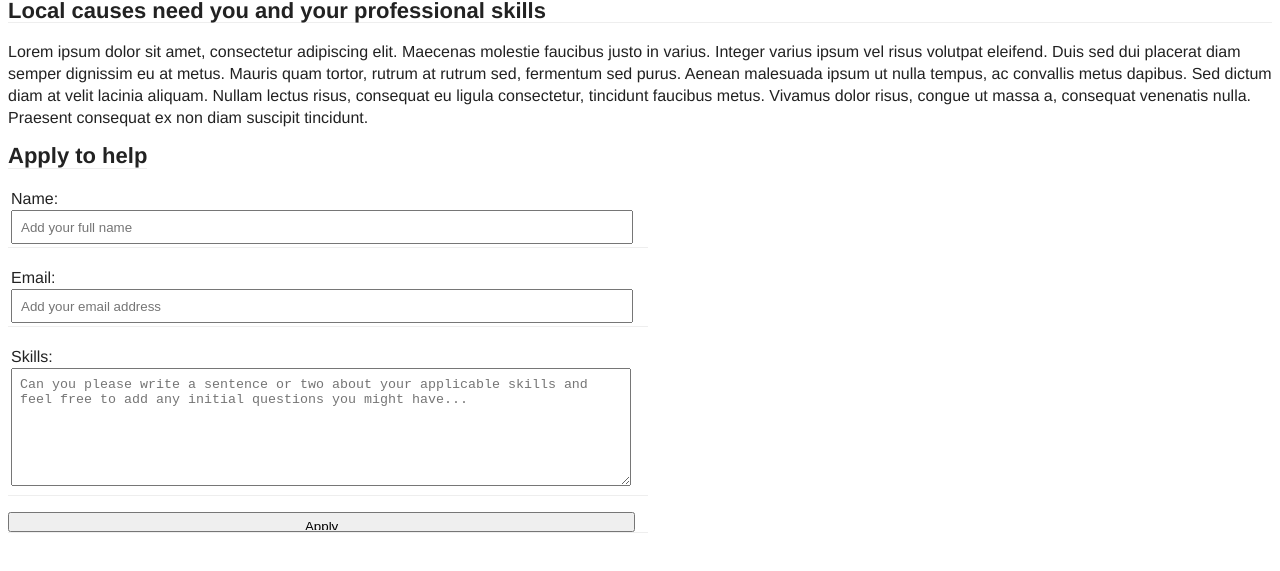
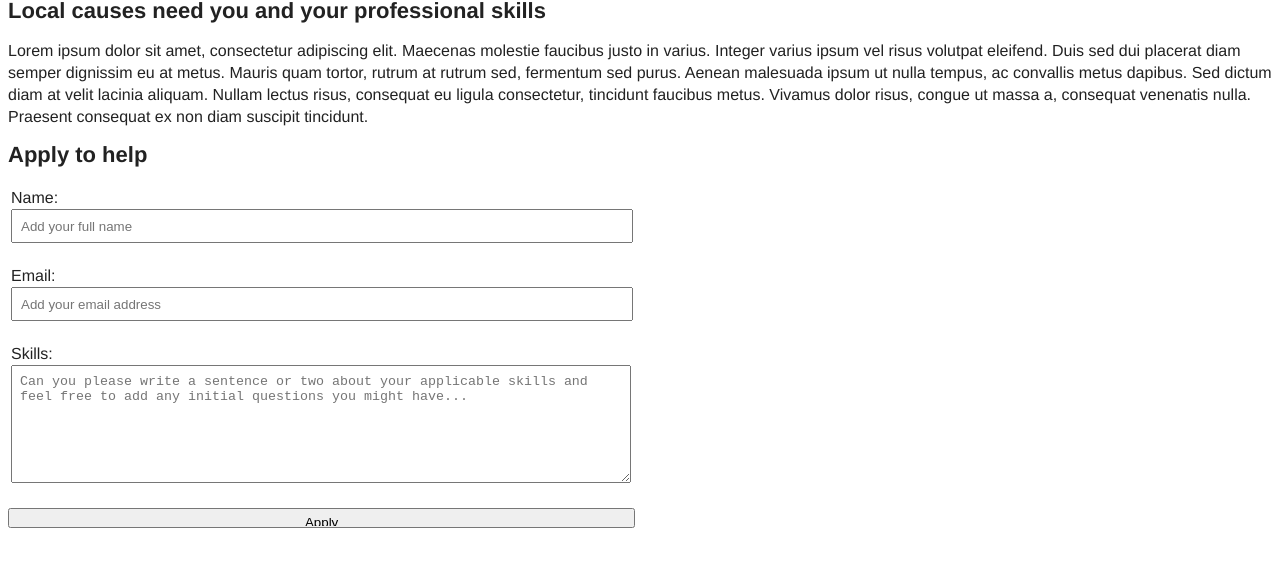
Before and after one commit to madnz/MakeADifference, a plain HTML site: page index.html in a window 1280 px wide. Shown: the part 125-696 px from the top of the page. Drawn offline with Linux system fonts and the light colour scheme; a script that the page names is missing.

Commit message:
Remove border top from Apply form

```diff
--- a/index.css
+++ b/index.css
@@ -35,7 +35,6 @@ h4 {
 }
 
 .Apply p, h2 {
-    border-bottom: 1px solid #eee;
     position: relative;
     width: 100%;
 }
```
